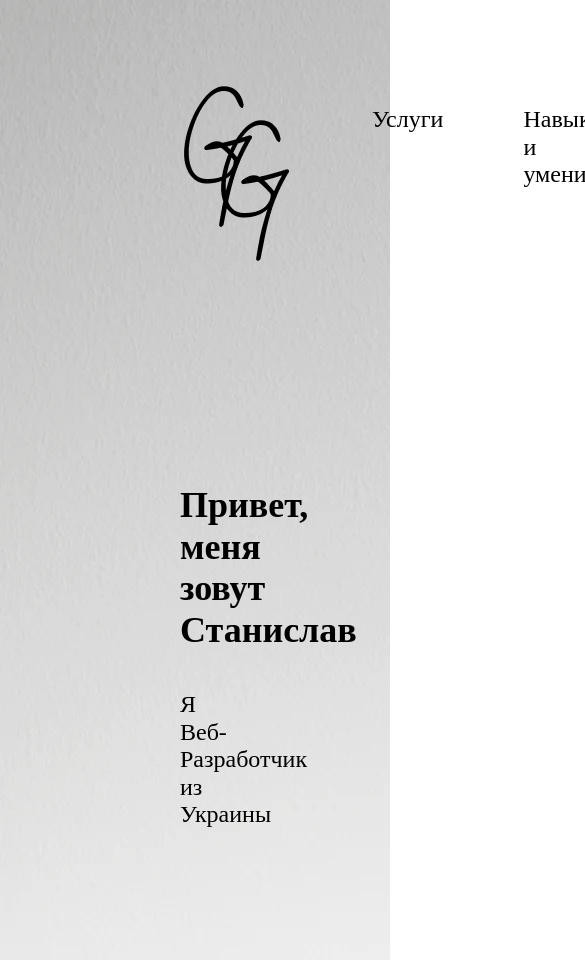
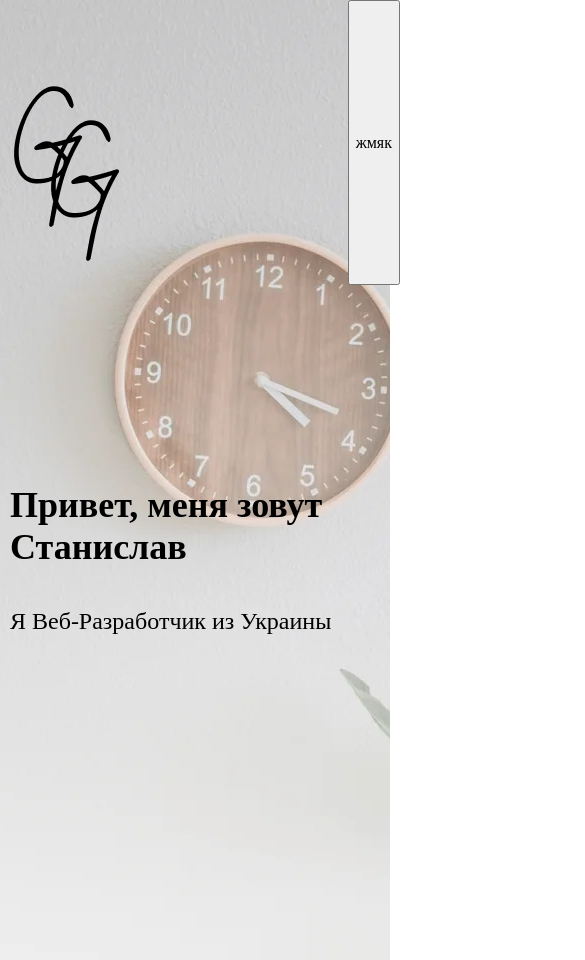
Before and after one commit to GoodGopnik/cutaway, a website: page app/index.html in a window 390 px wide. Shown: the top 960 px of the page, 585 px wide, since content can reach past the window. Drawn offline with nearby package versions, Linux system fonts and the light colour scheme; a web font is replaced by a local one.

Commit message:
аботаю над первым блоком

```diff
--- a/app/index.html
+++ b/app/index.html
@@ -11,8 +11,8 @@
 </head>
 <body>
 <div class="wrapper">
-<section class="block__home container">
-  <div class="block__home__nav">
+<section class="block__home">
+  <div class="block__home__nav container">
     <div class="block__home__nav__img">
       <a href="./index.html"><img src="./images/блок1/Лого.png" alt=""></a>
     </div>
@@ -24,8 +24,9 @@
         <li><a href="#">Контакты</a></li>
       </ul>
     </div>
+    <button class="block__home__menu__btn">жмяк</button>
   </div>
-  <div class="block__home__text">
+  <div class="block__home__text container">
     <h2>Привет, меня зовут Станислав</h2>
     <p>Я Веб-Разработчик из Украины</p>
   </div>
--- a/app/js/main.js
+++ b/app/js/main.js
@@ -1,6 +1,6 @@
-$(function(){
+let btn = document.querySelector('.block__home__menu__btn');
+let blockHomeMenu = document.querySelector('.block__home__menu')
 
-
-
-
-});
+btn.addEventListener('click', () =>{
+    blockHomeMenu.classList.toggle('display__block__nav')
+})
--- a/app/scss/_media.scss
+++ b/app/scss/_media.scss
@@ -0,0 +1,15 @@
+@media(max-width: 740px) {
+    .block__home__nav .block__home__menu ul {
+        display: flex;
+        flex-direction: column;
+    }
+    .block__home__nav .block__home__menu li {
+        padding-top: 20px;
+    }
+    .block__home__menu {
+        display: none;
+    }
+    .block__home__menu__btn {
+        display: block;
+    }
+}
--- a/app/scss/style.scss
+++ b/app/scss/style.scss
@@ -6,11 +6,14 @@
     margin: 0 auto;
 }
 .container {
-    padding-left: 180px;
-    padding-right: 180px;
+    max-width: 1560px;
+    width: 100%;
+    margin: 0 auto;
+    padding-right: 10px;
+    padding-left: 10px;
 }
 .block__home {
-    background-image: url(../images/блок1/samantha-gades-BlIhVfXbi9s-unsplash1.webp);
+    background: url(../images/блок1/samantha-gades-BlIhVfXbi9s-unsplash1.webp)50% no-repeat;
     min-height: 960px;
 }
 .block__home__nav {
@@ -29,7 +32,9 @@
         }
         li {
             list-style: none;
-            padding: 40px;
+        }
+        li:nth-child(-n+3) {
+            padding-right: 40px;
         }
         a {
             text-decoration: none;
@@ -61,6 +66,12 @@
         padding: 0;
     }
 }
+.block__home__menu__btn {
+    display: none;
+}
+.display__block__nav {
+    display: block;
+}
 
 @import "media";
 
```
Also changed, not shown: app/css/style.min.css, 1 other file.
